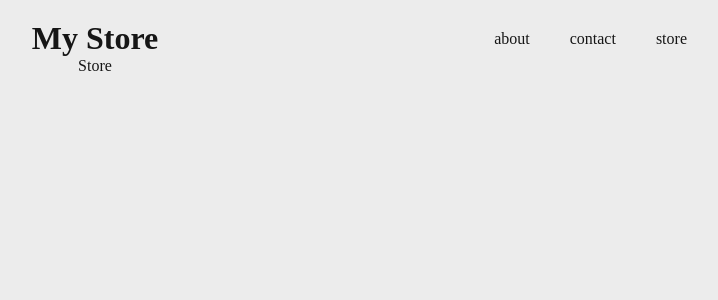
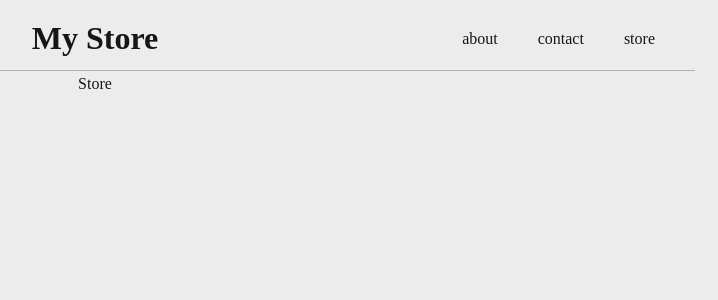
Before and after one commit to gagordon1/web-store-frontend, a React (Create React App) app: page / in a window 1280 px wide. Shown: the top 300 px of the page, without its empty margins (545-1263 px from the left). Built offline with nearby package versions, Linux system fonts and the light colour scheme; a web font is replaced by a local one.

Commit message:
clean navbar

```diff
--- a/src/App.js
+++ b/src/App.js
@@ -3,6 +3,7 @@ import Navbar from './components/Navbar';
 import AboutPage from './pages/About/AboutPage';
 import ContactPage from './pages/Contact/ContactPage';
 import StorePage from './pages/Store/StorePage';
+import SectionSeparatorImage from './assets/SectionSeparator.svg';
 import {
   BrowserRouter as Router,
   Routes,
@@ -15,6 +16,7 @@ function App() {
     <div className="App">
       <Router>
         <Navbar/>
+        <img src={SectionSeparatorImage} alt="SectionSeparator"/>
         <Routes>
           <Route path="/about" element={<AboutPage/>}/>
           <Route path="/contact" element={<ContactPage/>}/>
--- a/src/components/Navbar.js
+++ b/src/components/Navbar.js
@@ -1,7 +1,7 @@
 import { storeName } from '../config/StoreInfo';
 import React from 'react';
 import { DesktopMenu } from './DesktopMenu';
-import { NavbarContainer, StoreTitle, MenuContainer } from './NavbarStyled'
+import { NavbarContainer, StoreTitle, MenuContainer } from './NavbarStyled';
 
 export const menuItems = {
   "about" : "/about",
--- a/src/components/NavbarStyled.js
+++ b/src/components/NavbarStyled.js
@@ -12,6 +12,9 @@ export const NavbarContainer = styled.div`
   margin-top: 20px;
   display : grid;
   grid-template-columns: repeat(3, 1fr);
+  max-width: ${breakpoints.desktop}px;
+  margin-left: auto;
+  margin-right: auto;
 
 `
 export const StoreTitle = styled.h1`
@@ -28,6 +31,4 @@ export const MenuContainer = styled.div`
     grid-row-start: 2;
     grid-column-start: 2;
   }
-
-
 `
```
Also changed, not shown: src/assets/SectionSeparator.svg (added).
